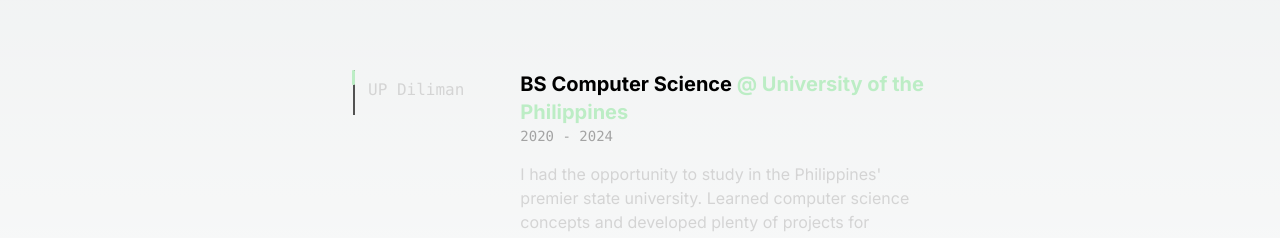
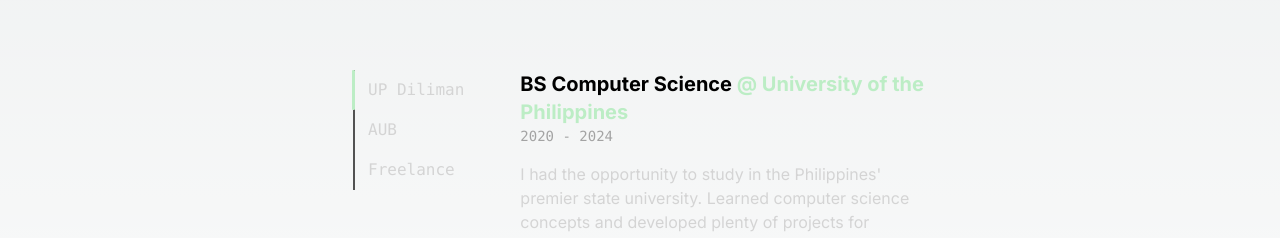
Before and after one commit to riru12/riruweb, a Next.js app: page / in a window 1280 px wide. Shown: the part 1382-1620 px from the top of the page. Built offline with nearby package versions, Linux system fonts and the light colour scheme.

Commit message:
height change bug fix

```diff
--- a/app/components/work.jsx
+++ b/app/components/work.jsx
@@ -22,7 +22,7 @@ const Work = () => {
                 <input id="tab-3" name="slider" className="hidden" type="radio"></input>
                 <div className="flex gap-10 flex-col md:h-[40vh] md:flex-row">
                     <div className="mx-[-10vh] px-20 md:mx-auto md:px-0"> {/* ADJUST PADDING HERE WHEN SCALING (the one not in md breakpoint, probably change it to 10 in the future) */}
-                        <div className="relative h-[45px] w-full overflow-x-scroll md:overflow-hidden">
+                        <div className="relative h-[45px] w-full md:h-min">
                             <nav className="flex flex-row md:flex-col">
                                 <div className="whitespace-nowrap shrink-0 w-[150px] md:w-full"><label htmlFor="tab-1" className="block font-mono text-neutral-300 cursor-pointer py-2 px-0 text-sm text-center md:px-4 md:text-base md:text-left hover:bg-neutral-900">UP Diliman</label></div>
                                 <div className="whitespace-nowrap shrink-0 w-[150px] md:w-full"><label htmlFor="tab-2" className="block font-mono text-neutral-300 cursor-pointer py-2 px-0 text-sm text-center md:px-4 md:text-base md:text-left hover:bg-neutral-900">AUB</label></div>
```
